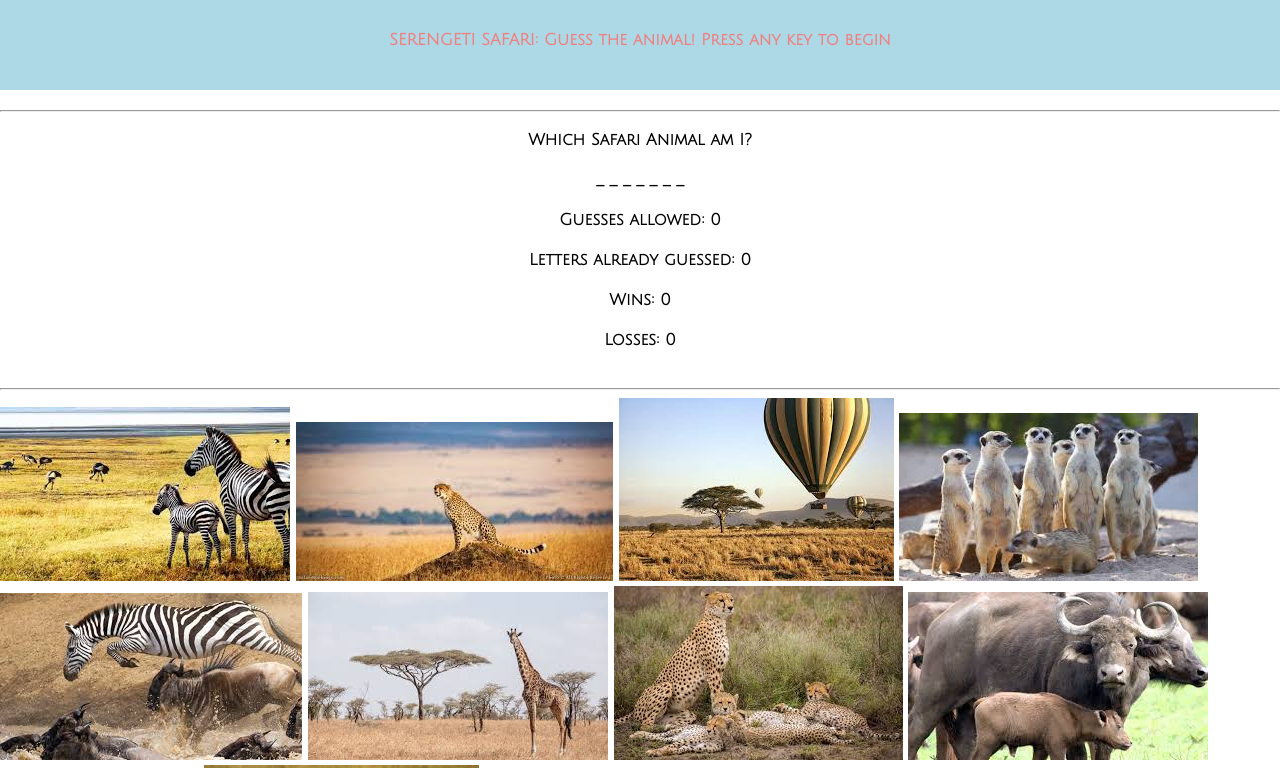
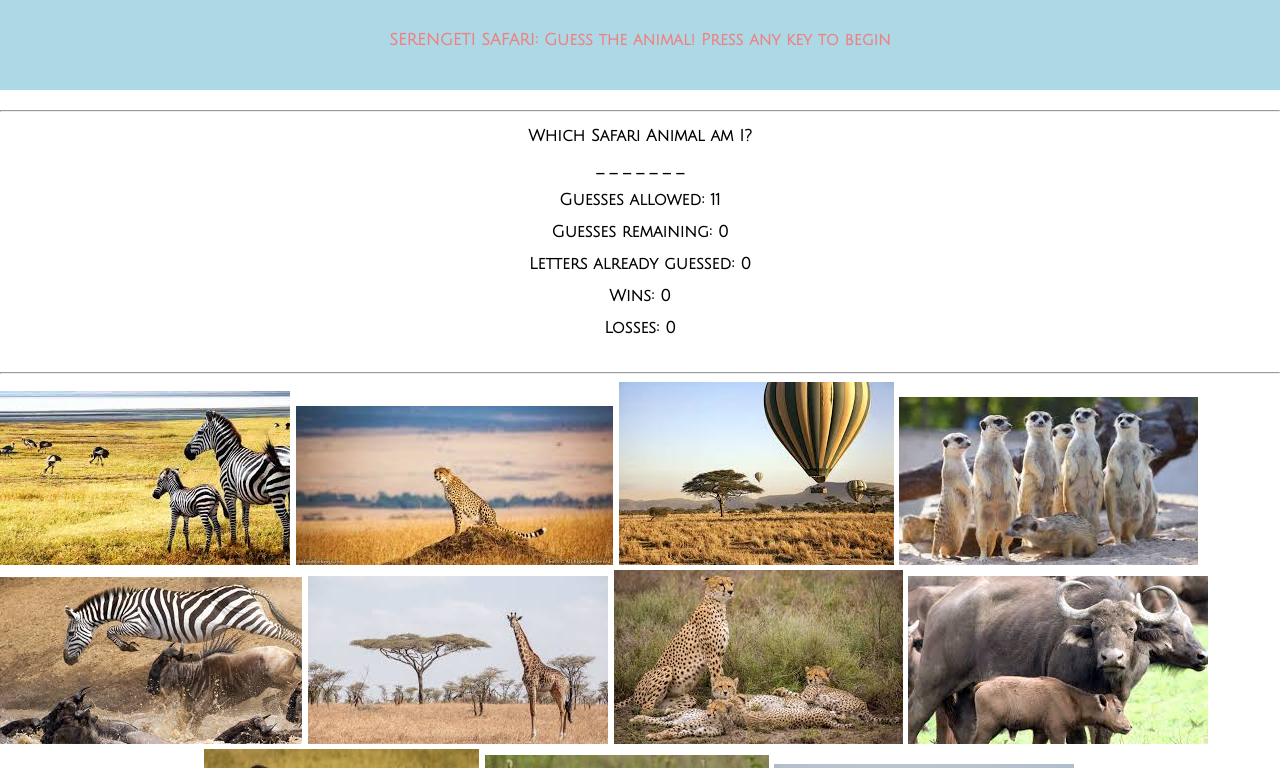
Before and after one commit to lizlevine/word-guess-game, a plain HTML site: page index.html in a window 1280 px wide. Shown: the top 768 px of the page. Drawn offline with Linux system fonts and the light colour scheme; a web font is replaced by a local one.

Commit message:
fixed scoreboard

```diff
--- a/assets/css/style.css
+++ b/assets/css/style.css
@@ -17,7 +17,7 @@ h2 {
 p,
 h3 {
   text-align: center;
-  line-height: 2.5;
+  line-height: 2;
 }
 body {
   /* background-image: url("assets/images/leopard-print.jpg"); */
--- a/index.html
+++ b/index.html
@@ -26,7 +26,8 @@
       <p id="underscores"></p>
       <p id="userchoice-text"></p>
 
-      <p>Guesses allowed: <span id="guesses-remaining">11</span></p>
+      <p>Guesses allowed: <span id="guesses-allowed">11</span></p>
+      <p>Guesses remaining: <span id="guesses-remaining"></span></p>
       <p>Letters already guessed: <span id="guessed-so-far">0</span></p>
       <p>Wins: <span id="wins-total">0</span></p>
       <p>Losses: <span id="losses-total">0</span></p>
```
